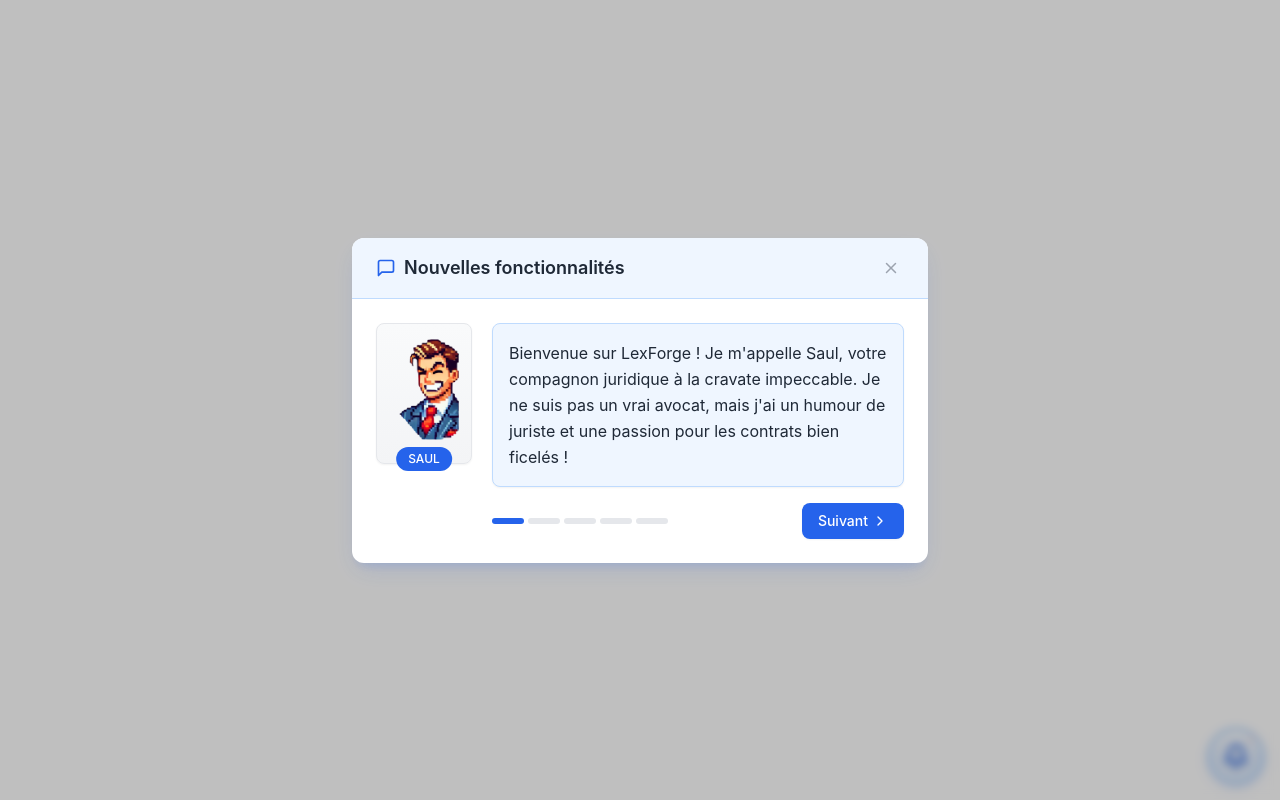
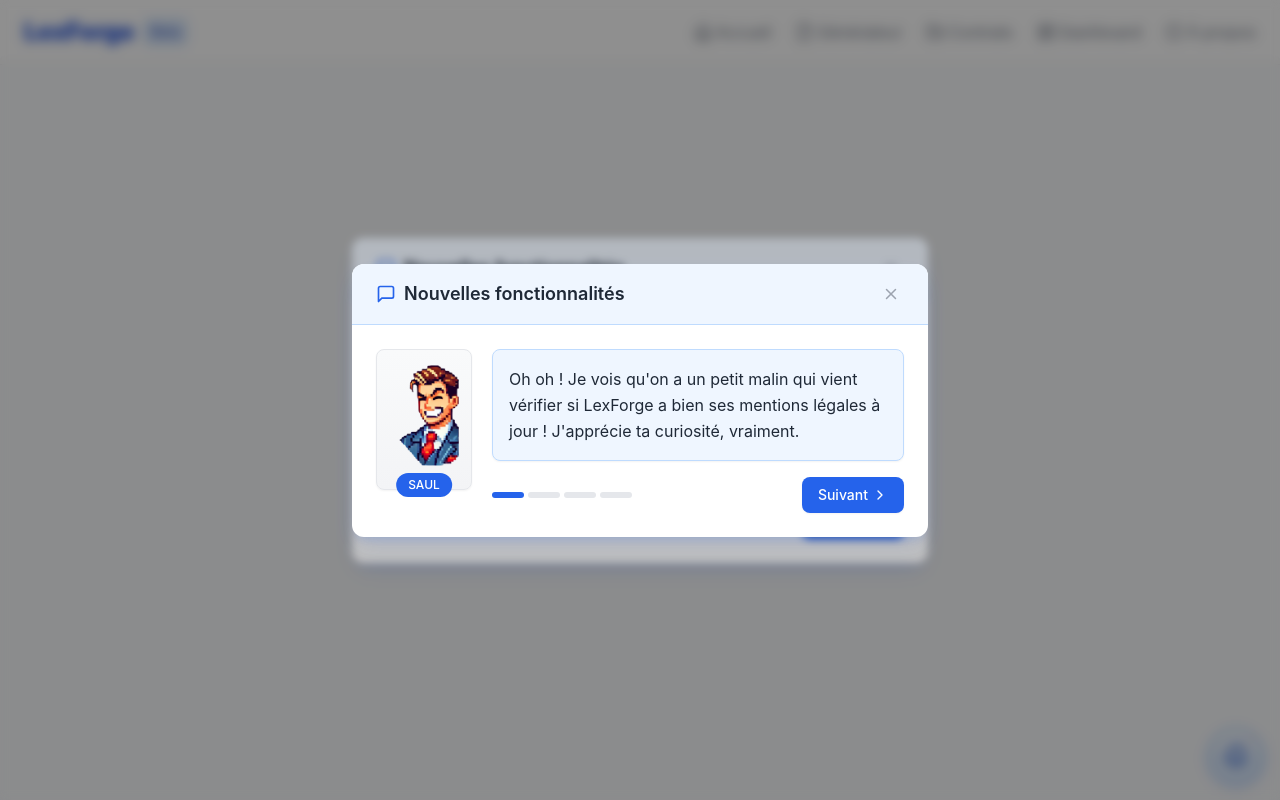
Before and after one commit to woziii/LexForge, a React (Create React App) app in the folder frontend/: page /legal in a window 1280 px wide. Shown: the top 800 px of the page. Built offline with nearby package versions, Linux system fonts and the light colour scheme.

Commit message:
ajout page mention légale

```diff
--- a/frontend/src/App.js
+++ b/frontend/src/App.js
@@ -7,6 +7,7 @@ import AboutPage from './pages/AboutPage';
 import ContractsPage from './pages/ContractsPage';
 import ContractEditorPage from './pages/ContractEditorPage';
 import DashboardPage from './pages/DashboardPage';
+import LegalPage from './pages/LegalPage';
 import { WelcomePopup, MiniSaul } from './components/ui';
 
 function App() {
@@ -22,6 +23,7 @@ function App() {
           <Route path="editor/:contractId" element={<ContractEditorPage />} />
           <Route path="about" element={<AboutPage />} />
           <Route path="dashboard" element={<DashboardPage />} />
+          <Route path="legal" element={<LegalPage />} />
         </Route>
       </Routes>
     </>
--- a/frontend/src/components/Layout.jsx
+++ b/frontend/src/components/Layout.jsx
@@ -156,8 +156,9 @@ const Layout = () => {
               </div>
               <p className="text-xs sm:text-sm text-gray-400 mt-1">Votre collaborateur juridique virtuel pour des contrats qui déchirent</p>
             </div>
-            <div className="text-xs sm:text-sm text-gray-400">
-              © {new Date().getFullYear()} LexForge - Tous droits réservés
+            <div className="flex flex-col items-center text-xs sm:text-sm text-gray-400">
+              <div>© {new Date().getFullYear()} LexForge - Tous droits réservés</div>
+              <Link to="/legal" className="hover:text-blue-300 mt-1">Mentions légales</Link>
             </div>
           </div>
         </div>
--- /dev/null
+++ b/frontend/src/pages/LegalPage.jsx
@@ -0,0 +1,64 @@
+import React, { useState, useEffect } from 'react';
+import { useNavigate } from 'react-router-dom';
+import NotificationPopup from '../components/ui/NotificationPopup';
+
+const LegalPage = () => {
+  const [showPopup, setShowPopup] = useState(false);
+  const navigate = useNavigate();
+
+  // Messages pour Saul
+  const legalMessages = [
+    {
+      id: 1,
+      text: "Oh oh ! Je vois qu'on a un petit malin qui vient vérifier si LexForge a bien ses mentions légales à jour ! J'apprécie ta curiosité, vraiment.",
+      image: "saul_sourire.jpg",
+      read: false
+    },
+    {
+      id: 2,
+      text: "Comme tu peux le constater, nos mentions légales sont actuellement en cours de rédaction. Rien de bien compliqué, mais il faut tout de même être précis et rigoureux pour ce genre de document.",
+      image: "saul_pensif.jpg",
+      read: false
+    },
+    {
+      id: 3,
+      text: "Sois assuré que cette page sera méticuleusement complétée avant le lancement de LexForge en version Alpha. Nous ne prenons pas les questions juridiques à la légère, même si j'aime bien faire des blagues à leur sujet.",
+      image: "saul_ok.jpg",
+      read: false
+    },
+    {
+      id: 4,
+      text: "Je pense que tu as mieux à faire que de rester sur une page vide, non ? Laisse-moi te raccompagner vers l'accueil où tu pourras découvrir toutes les fonctionnalités passionnantes de LexForge !",
+      image: "saul_motive.jpg",
+      read: false
+    }
+  ];
+
+  // Afficher le popup dès le chargement de la page
+  useEffect(() => {
+    setShowPopup(true);
+  }, []);
+
+  // Fermer le popup et rediriger vers la page d'accueil
+  const handleClosePopup = () => {
+    setShowPopup(false);
+    // Rediriger vers la page d'accueil après une courte pause
+    setTimeout(() => {
+      navigate('/');
+    }, 300);
+  };
+
+  return (
+    <div className="min-h-screen bg-gray-50 flex items-center justify-center">
+      {/* Page intentionnellement vide */}
+      {showPopup && (
+        <NotificationPopup
+          messages={legalMessages}
+          onClose={handleClosePopup}
+        />
+      )}
+    </div>
+  );
+};
+
+export default LegalPage;
```
